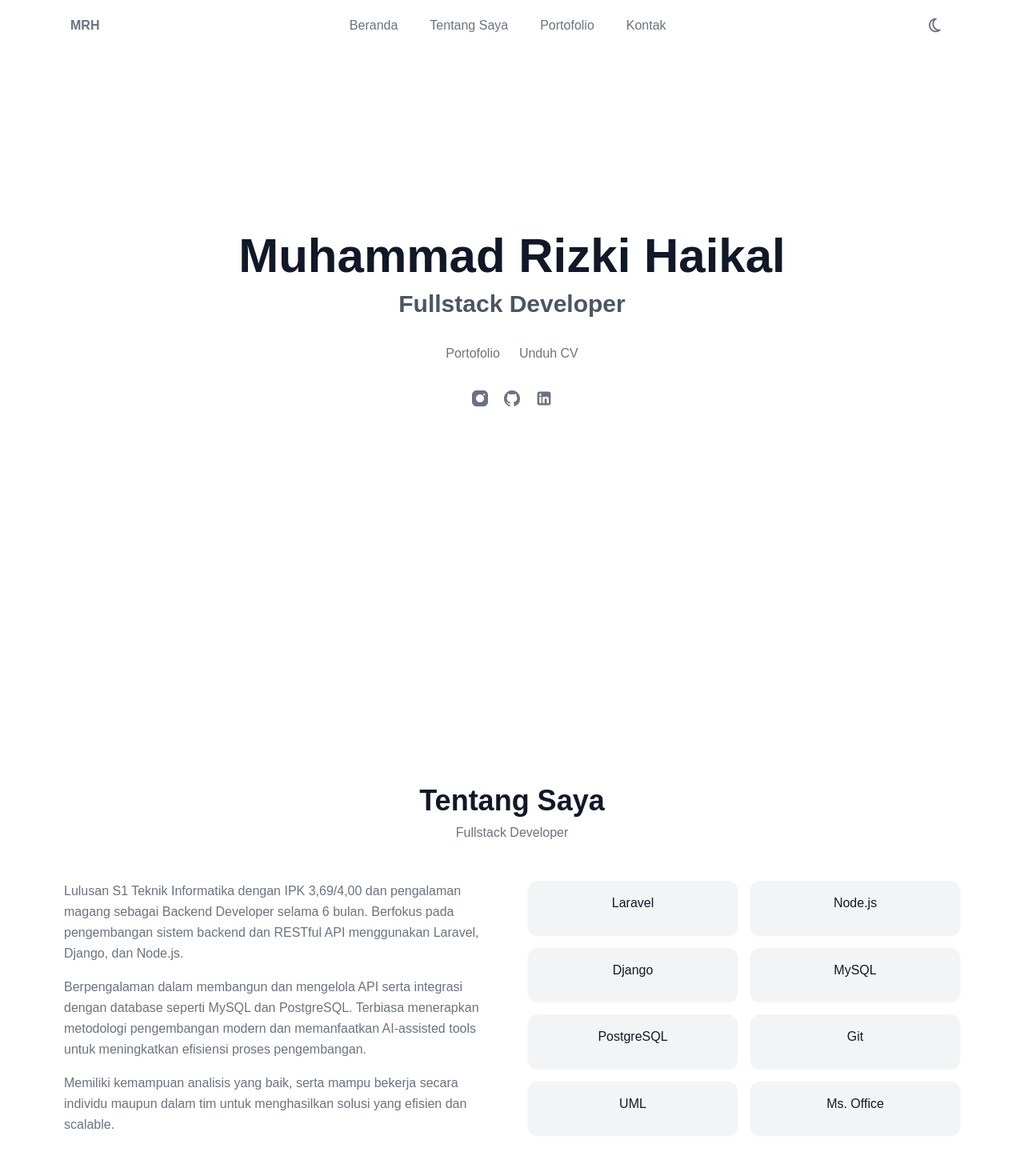
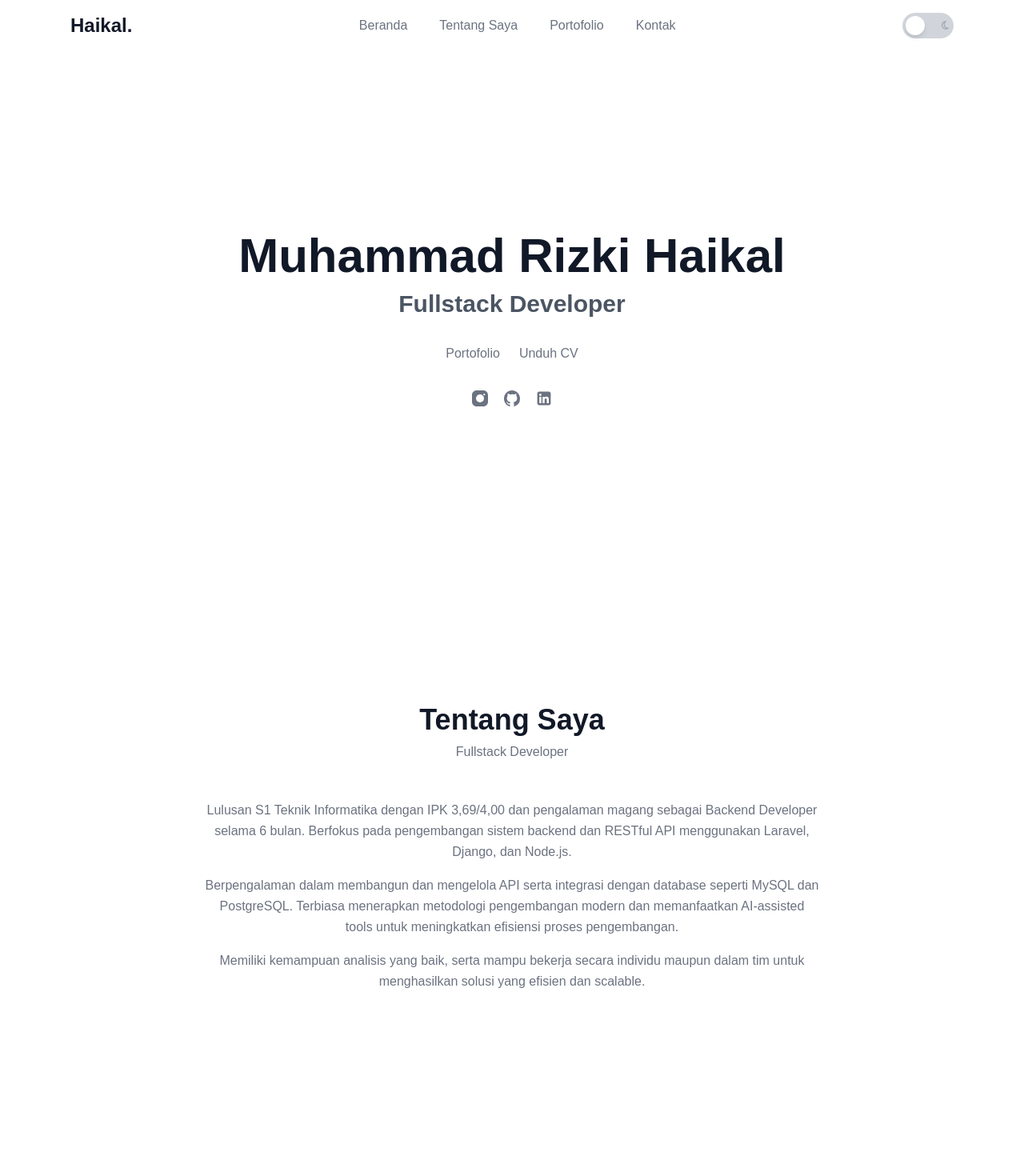
Before and after one commit to mrizqh294/portfolio-mrh-new, a React (Vite) app: page / in a window 1280 px wide. Shown: the top 1470 px of the page at 80% size. Built offline with nearby package versions, Linux system fonts and the light colour scheme; a web font is replaced by a local one.

Commit message:
update skill

```diff
--- a/src/App.jsx
+++ b/src/App.jsx
@@ -3,8 +3,9 @@ import Hero from "./pages/Hero";
 import AboutMe from "./pages/AboutMe";
 import Contact from "./pages/Contact";
 import Portfolio from "./pages/Portfolio";
-import Education from "./pages/Education";
+import Experience from "./pages/Experience";
 import Footer from "./pages/Footer";
+import Stack from "./pages/Stack";
 
 
 
@@ -15,7 +16,8 @@ function App() {
       <main>
         <Hero />
         <AboutMe />
-        <Education />
+        <Experience />
+        <Stack />
         <Portfolio />
         <Contact />
         <Footer />
--- a/src/components/Navbar.jsx
+++ b/src/components/Navbar.jsx
@@ -91,7 +91,7 @@ const Navbar = () => {
           className="flex items-center"
           variants={fadeIn("left")}
         >
-          <h1 className="font-extrabold text-gray-500 dark:text-white">MRH</h1>
+          <h1 className="font-extrabold text-2xl text-gray-900 dark:text-white">Haikal.</h1>
         </motion.div>
 
         <motion.div
@@ -125,7 +125,7 @@ const Navbar = () => {
         </motion.div>
 
         <motion.div
-          className="flex items-center"
+          className="flex items-center my-4 md:my-0 gap-4"
           variants={fadeIn("right")}
         >
           <ThemeToggle />
@@ -144,7 +144,7 @@ const Navbar = () => {
       <AnimatePresence>
         {isOpen && (
           <motion.div
-            className="md:hidden bg-white dark:bg-gray-900 px-6 pb-4"
+            className="md:hidden bg-white dark:bg-gray-900 px-6"
             variants={mobileMenuVariants}
             initial="hidden"
             animate="visible"
--- a/src/components/ThemeToggle.jsx
+++ b/src/components/ThemeToggle.jsx
@@ -27,19 +27,40 @@ const ThemeToggle = () => {
         );
     };
 
+    const isDark = theme === "dark";
+
     return (
         <button
             onClick={toggleTheme}
-            className="text-gray-500 dark:text-white
-                    transition duration-300
-                    px-4 py-2
-                    hover:scale-110"
+            role="switch"
+            aria-checked={isDark}
+            aria-label="Toggle dark mode"
+            className={`relative inline-flex items-center
+                    w-16 h-8 rounded-full
+                    transition-colors duration-300
+                    ${isDark ? "bg-gray-700" : "bg-gray-300"}`}
         >
-            {theme === "light" ? (
-                <i className="fa-regular fa-moon text-xl"></i>
-            ) : (
-                <i className="fa-regular fa-sun text-xl"></i>
-            )}
+            {/* Icon matahari (kiri) */}
+            <i
+                className={`fa-regular fa-sun text-xs ml-1.5
+                        transition-colors duration-300
+                        ${isDark ? "text-gray-500" : "text-yellow-500"}`}
+            ></i>
+
+            {/* Icon bulan (kanan) */}
+            <i
+                className={`fa-regular fa-moon text-xs mr-1.5 ml-auto
+                        transition-colors duration-300
+                        ${isDark ? "text-blue-200" : "text-gray-400"}`}
+            ></i>
+
+            {/* Knob */}
+            <span
+                className={`absolute top-1 left-1
+                        w-6 h-6 rounded-full bg-white shadow-md
+                        transition-transform duration-300
+                        ${isDark ? "translate-x-8" : "translate-x-0"}`}
+            ></span>
         </button>
     );
 };
--- a/src/pages/AboutMe.jsx
+++ b/src/pages/AboutMe.jsx
@@ -26,7 +26,7 @@ const AboutMe = () => {
     return(
         <section
             id="about"
-            className="min-h-screen bg-white dark:bg-gray-900 transition-colors duration-300 flex items-center"
+            className="py-20 min-h-screen bg-white dark:bg-gray-900 transition-colors duration-300 items-center"
         >
             <div className="container mx-auto px-6 lg:px-20">
 
@@ -51,7 +51,7 @@ const AboutMe = () => {
                     initial="hidden"
                     whileInView="show"
                     viewport={{ once: true }}
-                    className="grid lg:grid-cols-2 gap-10"
+                    className="max-w-3xl mx-auto space-y-6 text-center text-gray-700 dark:text-gray-300"
                 >
 
                     {/* ========= LEFT (TEXT) ========= */}
@@ -76,41 +76,6 @@ const AboutMe = () => {
                         </p>
                     </motion.div>
 
-                    {/* ========= RIGHT (SKILLS) ========= */}
-                    <motion.div
-                        variants={container}
-                        className="grid grid-cols-2 gap-4"
-                    >
-                        {[
-                            "Laravel",
-                            "Node.js",
-                            "Django",
-                            "MySQL",
-                            "PostgreSQL",
-                            "Git",
-                            "UML",
-                            "Ms. Office",
-                        ].map((skill, index) => (
-                            <motion.div
-                                key={index}
-                                variants={item}
-                                initial="hidden"
-                                whileInView="show"
-                                whileHover={{ scale: 1.05 }}
-                                className="
-                                    bg-gray-100 dark:bg-gray-800
-                                    text-gray-900 dark:text-white
-                                    p-4 rounded-xl text-center
-                                    shadow-sm hover:shadow-lg
-                                    transition-all duration-300
-                                    cursor-pointer
-                                "
-                            >
-                                {skill}
-                            </motion.div>
-                        ))}
-                    </motion.div>
-
                 </motion.div>
             </div>
         </section>
--- a/src/pages/Education.jsx
+++ b/src/pages/Experience.jsx
@@ -75,7 +75,7 @@ const Education = () => {
           initial="hidden"
           whileInView="show"
           viewport={{ once: true }}
-          className="relative border-l-2 border-gray-900 dark:border-white ml-4"
+          className="relative border-l-2 border-gray-400 dark:border-white ml-4"
         >
           {experiences.map((exp, index) => (
             <motion.div
@@ -88,7 +88,7 @@ const Education = () => {
               className="relative mb-12 ml-8"
             >
               {/* Timeline Dot */}
-              <span className="absolute -left-[42px] top-2 w-5 h-5 rounded-full bg-gray-900 border-4 border-gray-900 dark:bg-white dark:border-white" />
+              <span className="absolute -left-[42px] top-2 w-5 h-5 rounded-full bg-gray-400 border-4 border-gray-400 dark:bg-white dark:border-white" />
 
               {/* Card */}
               <div className="bg-white dark:bg-gray-900 transition-colors duration-300 rounded-xl border border-gray-500 p-6 shadow-lg hover:border-gray-400 ">
--- a/src/pages/Portfolio.jsx
+++ b/src/pages/Portfolio.jsx
@@ -69,7 +69,7 @@ const Portfolio = () => {
           className="text-center mb-14"
         >
           <p className="text-sm md:text-base font-medium tracking-[0.2em] uppercase text-gray-500 dark:text-gray-400 mb-3">
-            Portfolio
+            Portofolio
           </p>
 
           <h2 className="text-3xl md:text-4xl font-bold mb-4">
--- /dev/null
+++ b/src/pages/Stack.jsx
@@ -0,0 +1,117 @@
+import { motion } from "framer-motion";
+
+const techStack = [
+    {
+        name: "React",
+        logo: "https://cdn.jsdelivr.net/gh/devicons/devicon/icons/react/react-original.svg",
+    },
+    {
+        name: "Express.js",
+        logo: "https://cdn.jsdelivr.net/gh/devicons/devicon/icons/express/express-original.svg",
+    },
+    {
+        name: "Laravel",
+        logo: "https://cdn.jsdelivr.net/gh/devicons/devicon/icons/laravel/laravel-original.svg",
+    },
+    {
+        name: "Django",
+        logo: "https://cdn.jsdelivr.net/gh/devicons/devicon/icons/django/django-plain.svg",
+    },
+    {
+        name: "MySQL",
+        logo: "https://cdn.jsdelivr.net/gh/devicons/devicon/icons/mysql/mysql-original.svg",
+    },
+    {
+        name: "PostgreSQL",
+        logo: "https://cdn.jsdelivr.net/gh/devicons/devicon/icons/postgresql/postgresql-original.svg",
+    },
+    {
+        name: "Git",
+        logo: "https://cdn.jsdelivr.net/gh/devicons/devicon/icons/git/git-original.svg",
+    },
+    {
+        name: "Tailwind CSS",
+        logo: "https://cdn.jsdelivr.net/gh/devicons/devicon/icons/tailwindcss/tailwindcss-original.svg",
+    },
+];
+
+const containerVariants = {
+    hidden: {},
+    visible: {
+        transition: {
+            staggerChildren: 0.08,
+        },
+    },
+};
+
+const cardVariants = {
+    hidden: { opacity: 0, y: 24 },
+    visible: {
+        opacity: 1,
+        y: 0,
+        transition: { duration: 0.5, ease: [0.22, 1, 0.36, 1] },
+    },
+};
+
+const Stack = () => {
+    return (
+        <section className="w-full bg-white dark:bg-gray-900 py-24 px-6">
+            <div className="max-w-5xl mx-auto">
+                {/* Heading */}
+                <motion.div
+                    initial={{ opacity: 0, y: 16 }}
+                    whileInView={{ opacity: 1, y: 0 }}
+                    viewport={{ once: true }}
+                    transition={{ duration: 0.5 }}
+                    className="text-center mb-16"
+                >
+                    <h2 className="text-3xl md:text-4xl font-bold tracking-tight text-gray-900 dark:text-white">
+                        Tech Stack
+                    </h2>
+                    <p className="mt-3 text-zinc-500 text-sm md:text-base max-w-md mx-auto">
+                        Kumpulan teknologi yang saya gunakan untuk membangun
+                        aplikasi dari sisi frontend hingga backend.
+                    </p>
+                </motion.div>
+
+                {/* Grid */}
+                <motion.div
+                    variants={containerVariants}
+                    initial="hidden"
+                    whileInView="visible"
+                    viewport={{ once: true, amount: 0.2 }}
+                    className="grid grid-cols-2 sm:grid-cols-3 md:grid-cols-4 gap-4"
+                >
+                    {techStack.map((tech) => (
+                        <motion.div
+                            key={tech.name}
+                            variants={cardVariants}
+                            whileHover={{ y: -6 }}
+                            className="group relative flex flex-col items-center justify-center gap-4
+                                    rounded-2xl border border-zinc-200
+                                    bg-white p-6
+                                    transition-colors duration-300
+                                    hover:border-indigo-200 hover:shadow-lg hover:shadow-indigo-50"
+                        >
+                            <div className="h-12 w-12 flex items-center justify-center">
+                                <img
+                                    src={tech.logo}
+                                    alt={tech.name}
+                                    className="h-full w-full object-contain
+                                            grayscale opacity-60
+                                            transition-all duration-300
+                                            group-hover:grayscale-0 group-hover:opacity-100"
+                                />
+                            </div>
+                            <span className="text-sm font-medium text-zinc-400 transition-colors duration-300 group-hover:text-zinc-900">
+                                {tech.name}
+                            </span>
+                        </motion.div>
+                    ))}
+                </motion.div>
+            </div>
+        </section>
+    );
+};
+
+export default Stack;
```
